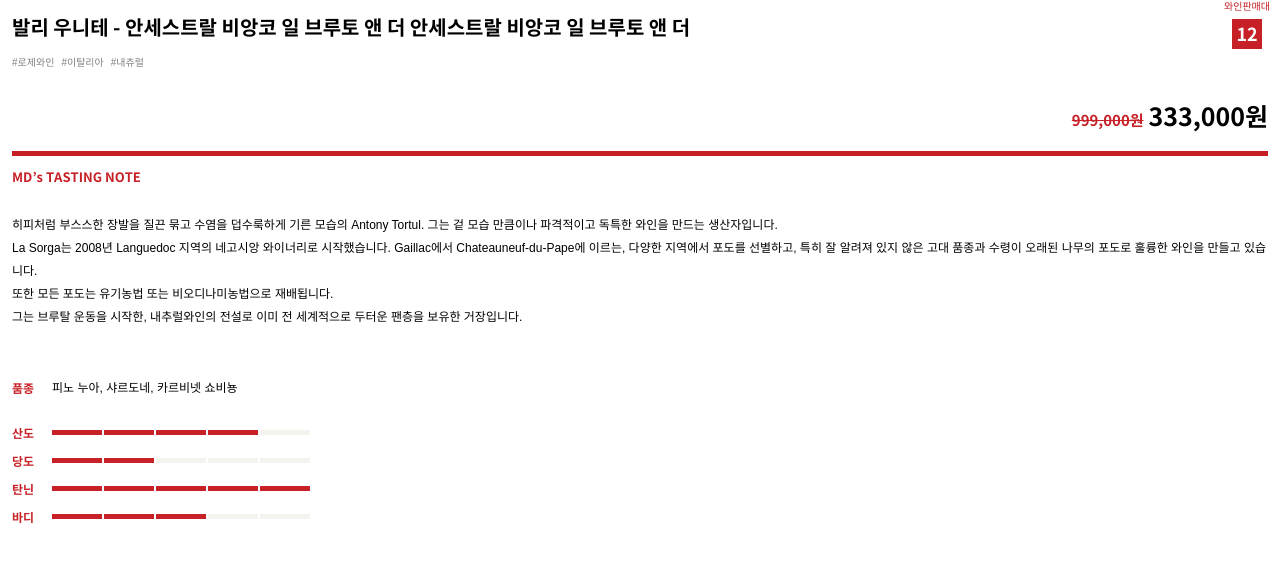
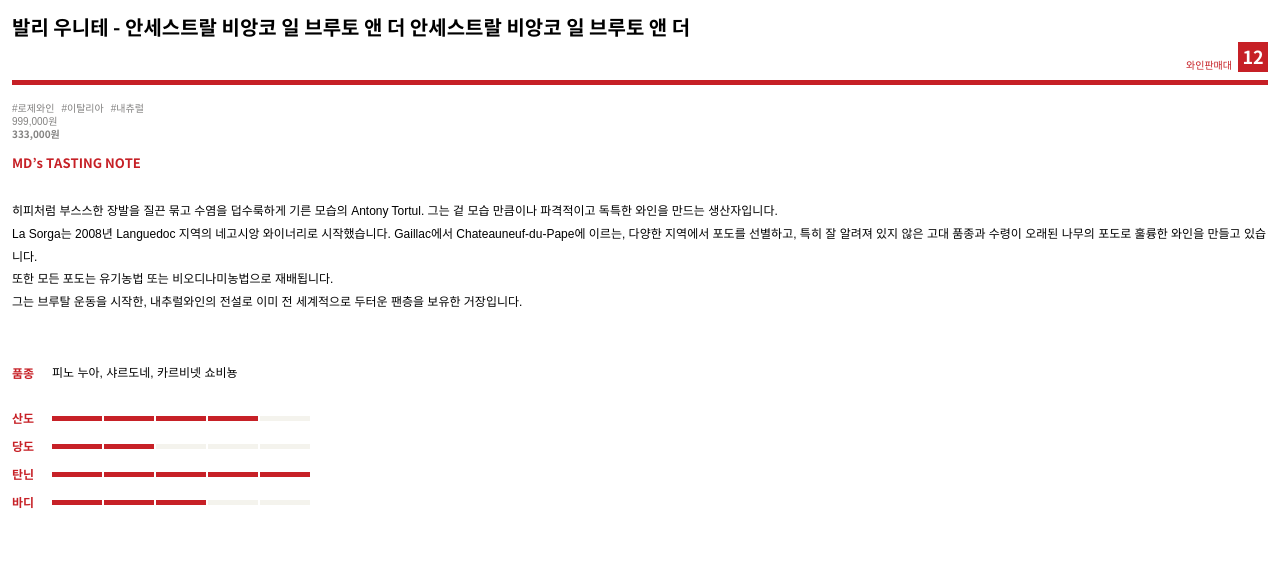
Before and after one commit to nicegom/Jayko, a plain HTML site: page html/detail.html in a window 1280 px wide. Shown: the part 1007-1568 px from the top of the page. Drawn offline with Linux system fonts and the light colour scheme; a web font is replaced by a local one.

Commit message:
Add files via upload

```diff
--- a/resources/css/common.css
+++ b/resources/css/common.css
@@ -507,7 +507,7 @@ a, button {
   display: flex;
 }
 
- .image {
+.wine-list.block .image {
   position: static;
   border-width: 2px 0 2px 2px;
 }
@@ -537,29 +537,6 @@ a, button {
 .wine-list.block .details .group {
   margin-top: 22px;
 }
-
-.wine-list .pricebox{
-  display: flex;
-  flex-direction: row;
-  justify-content: flex-end;
-  background: #fff;
-  align-items: baseline;
-  margin-top: 30px;
-}
-
-.wine-list .details .pricebox .price {
-  font-size: 17px;
-  color: #000;
-  font-weight: 700;
-}
-
-.wine-list .details .pricebox .before_p{
-  font-size: 9px;
-  color: #c62026;
-  text-decoration: line-through;
-  margin-right: 5px;
-}
-
 
 .f-radio + label, .f-chk + label {
   cursor: pointer;
@@ -753,7 +730,6 @@ a, button {
 }
 
 .p-detail .details {
-  position: relative;
   padding-top: 20px;
   padding-left: 12px;
   padding-right: 12px;
@@ -761,11 +737,9 @@ a, button {
 }
 
 .p-detail .details .name {
-  display: block;
   font-size: 20px;
   color: #000;
   font-weight: 700;
-  max-width: 85%;
 }
 
 .p-detail .details .group {
@@ -780,14 +754,17 @@ a, button {
 }
 
 .p-detail .details .area {
-  position: absolute;
-  top: 7px;
-  right: 10px;
   display: -webkit-box;
   display: -ms-flexbox;
-  display: inline-flex;
-  flex-direction: column;
-  align-items: center;
+  display: flex;
+  -webkit-box-pack: end;
+      -ms-flex-pack: end;
+          justify-content: flex-end;
+  -webkit-box-align: end;
+      -ms-flex-align: end;
+          align-items: flex-end;
+  padding: 3px 0 8px;
+  border-bottom: 5px solid #c62026;
 }
 
 .p-detail .details .area h3 {
@@ -797,6 +774,7 @@ a, button {
 }
 
 .p-detail .details .area .location {
+  margin-left: 6px;
   width: 30px;
   height: 30px;
   line-height: 30px;
@@ -805,38 +783,10 @@ a, button {
   font-weight: 700;
   text-align: center;
   background-color: #c62026;
-  margin-top: 5px;
 }
 
-.details .pricebox{
-  display: flex;
-  flex-direction: row;
-  justify-content: flex-end;
-  background: #fff;
-  align-items: baseline;
-  margin-top: 30px;
-}
-
-.details .pricebox .price {
-  font-size: 25px;
-  color: #000;
-  font-weight: 700;
-}
-
-.details .pricebox .before_p{
-  font-size: 15px;
-  font-weight: 600;
-  color: #c62026;
-  text-decoration: line-through;
-  margin-right: 5px;
-}
-
-
-
 .p-detail .details .description {
-  border-top: 5px solid #c62026;
   padding: 13px 0 0;
-  margin-top: 20px;
 }
 
 .p-detail .details .description h3 {
```
